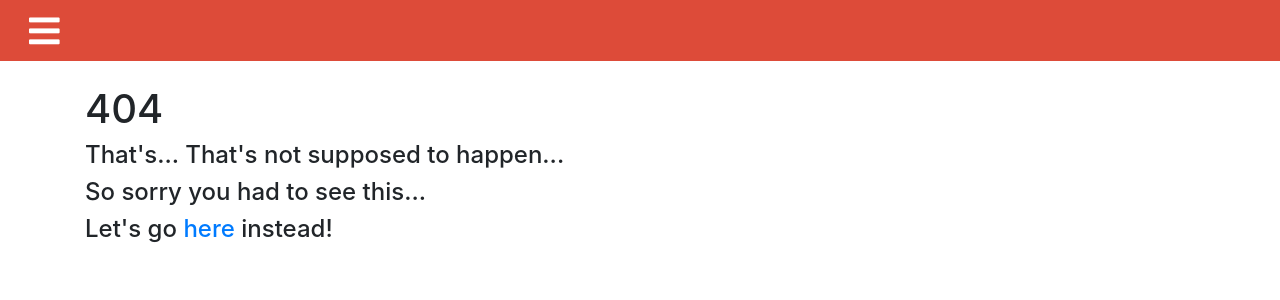
After one commit to WesselKuijpers/iris_web_front_end, a Flask app: template templates/errors/404.html in a window 1280 px wide. The commit adds this page. Shown: the top 300 px of the page. Run offline with Flask 2, Linux system fonts and the light colour scheme; the template is opened without the code that fills it, so the values that code supplies are empty; parts of the project's set-up code (start-up, migrations or seed data) failed here and were passed over; some libraries are stand-ins or nearby versions.

Commit message:
implemented the foundation of the error handler

```diff
--- /dev/null
+++ b/fruit_iris_core/error_handler.py
@@ -0,0 +1,6 @@
+from flask import render_template
+
+
+class ErrorHandler:
+    def page_not_found(self, e):
+        return render_template('errors/404.html'), 404
--- a/main.py
+++ b/main.py
@@ -1,18 +1,19 @@
+import os
+
 import keras.backend as K
 import tensorflow as tf
 from flask import Blueprint, Flask, g
 
 from controllers.page_controller import page_controller
 from controllers.predict_controller import predict_controller
+from fruit_iris_core.error_handler import ErrorHandler
 from helpers.predict_helper import PredictHelper
-
-import os
 
 app = Flask(__name__)
 
 # pre-load the helper class / model
 app.helper = PredictHelper()
-app.helper.load_model('iris_core/densenet.h5py')
+app.helper.load_model('fruit_iris_core/densenet.h5py')
 print("LOADING: DONE")
 
 # cleanup cached files
@@ -25,3 +26,7 @@ for f in filelist:
 # TODO: find some dynamic way to do this
 app.register_blueprint(page_controller, url_prefix="/")
 app.register_blueprint(predict_controller, url_prefix="/predict")
+
+@app.errorhandler(404)
+def page_not_found(e):
+    return ErrorHandler().page_not_found(e)
--- a/static/css/app.css
+++ b/static/css/app.css
@@ -17,11 +17,11 @@
     background-color: #dd4b39 !important;
 }
 
-a {
+/* a {
     color: white;
     text-decoration: none;
     background-color: transparent;
-}
+} */
 
 a:hover {
     color: #000000;
--- a/templates/base.html
+++ b/templates/base.html
@@ -36,8 +36,8 @@
         <div class="collapse" id="navbarToggleExternalContent">
             <div class="bg-dark p-4">
                 <h5 class="text-white h4">Stachanov Iris</h5>
-                <a class="nav-link" href="/">Home</a>
-                <a class="nav-link" href="/insight">Insights</a>
+                <a class="text-white nav-link" href="/">Home</a>
+                <a class="text-white nav-link" href="/insight">Insights</a>
             </div>
         </div>
         <nav class="navbar navbar-dark bg-dark">
--- /dev/null
+++ b/templates/errors/404.html
@@ -0,0 +1,11 @@
+{% extends 'base.html' %}
+
+{% block content %}
+    <div class="container">
+        <br>
+        <h1>404</h1>
+        <h4>That's... That's not supposed to happen...</h4>
+        <h4>So sorry you had to see this...</h4>
+        <h4>Let's go <a href="/">here</a> instead!</h4>
+    </div>
+{% endblock %}
```
Also changed, not shown: 1 other file.
